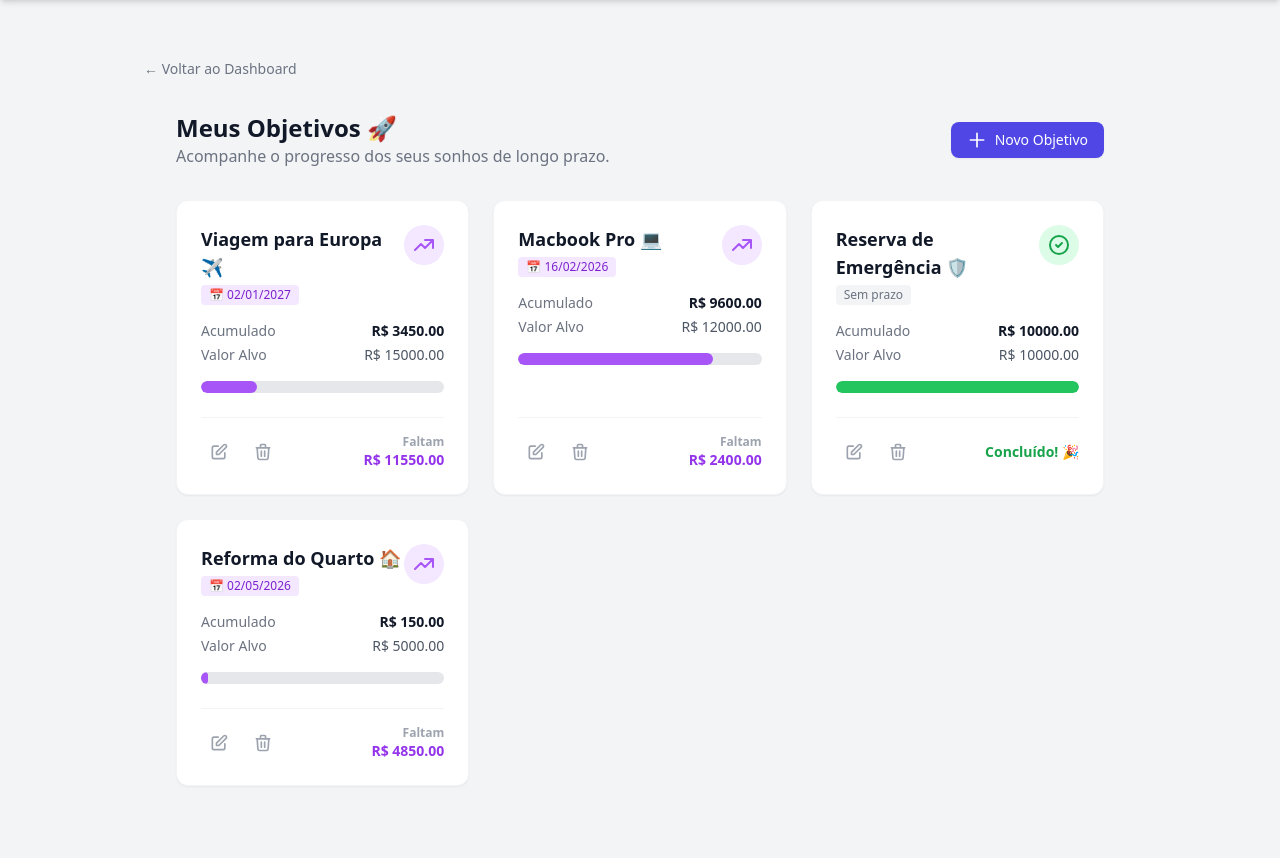
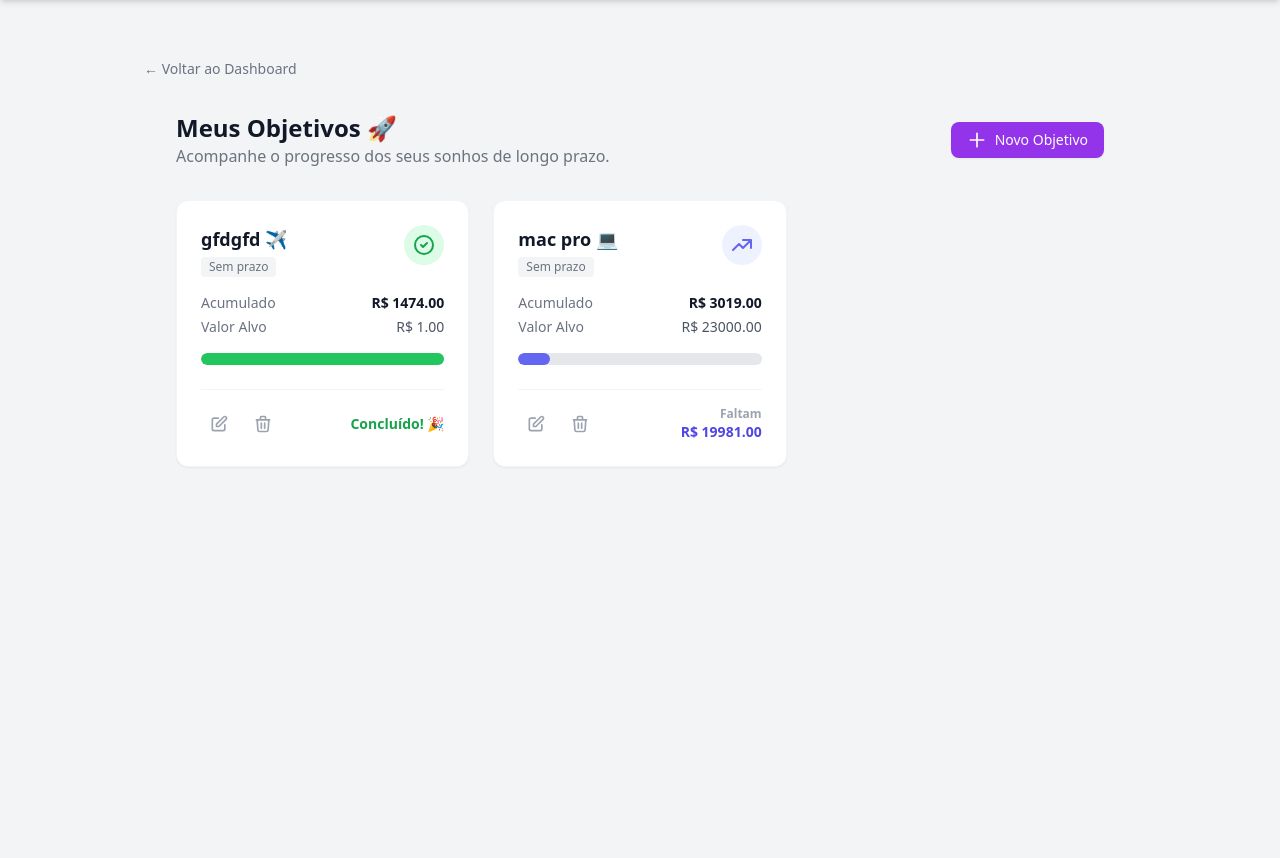
Before and after one commit to ASJoaoVictor/projeto_final_poo_2025.2, a Flask app: page /objectives/ in a window 1280 px wide. Shown: the part 60-918 px from the top of the page. After the commit the page ends 498 px from the top, so only its background shows below. Run offline with Flask 3, Linux system fonts and the light colour scheme; a user stored in the database is signed in; some libraries are stand-ins or nearby versions.

Commit message:
funcionalidade de criar objetivo

```diff
--- a/controllers/objective_controller.py
+++ b/controllers/objective_controller.py
@@ -4,7 +4,7 @@ from models.objective import Objective
 class ObjectiveController():
 
     @staticmethod
-    def create_objective(objective_name, target_amount, user_id, due_date=None):
+    def create_objective(objective_name, target_amount, user_id, icon, wallet_id, due_date=None):
         try:
             target_amount = float(target_amount)
         except:
@@ -16,11 +16,26 @@ class ObjectiveController():
         objective = Objective(
             objective_name= objective_name,
             target_amount= target_amount,
+            due_date= due_date,
             user_id= user_id,
-            due_date= due_date
+            wallet_id= wallet_id,
+            icon = icon
         )
 
         db.session.add(objective)
         db.session.commit()
 
         return objective
+
+    @staticmethod
+    def get_objectives_user(user_id):
+        return Objective.query.filter_by(user_id=user_id, is_active=True).all()
+
+    @staticmethod
+    def delete_objective(objective_id):
+        objective = Objective.query.get(objective_id)
+        if objective:
+            db.session.delete(objective)
+            db.session.commit()
+            return True
+        return False
--- a/models/objective.py
+++ b/models/objective.py
@@ -6,13 +6,16 @@ class Objective(db.Model):
     id = db.Column(db.Integer, primary_key=True)
     objective_name = db.Column(db.String(100), nullable=False)
     target_amount = db.Column(db.Float, nullable=False)
-    current_amount = db.Column(db.Float, default=0.0)
     due_date = db.Column(db.DateTime, nullable=True)
     is_active = db.Column(db.Boolean, default=True)
     icon = db.Column(db.String(10), nullable=True)
 
     # Foreign key
     user_id = db.Column(db.Integer, db.ForeignKey("users.id"), nullable=False)
+    wallet_id = db.Column(db.Integer, db.ForeignKey("wallets.id"), nullable=True)
+
+    user = db.relationship("User", backref="objectives")
+    wallet = db.relationship("Wallet", backref="objectives")
 
     def __repr__(self):
         return f"<Objective {self.objective_name}>"
--- a/routes/objective_routes.py
+++ b/routes/objective_routes.py
@@ -1,6 +1,8 @@
 from flask import Blueprint, render_template, request, flash, redirect, url_for, flash
+from flask_login import login_required, current_user
 from controllers.objective_controller import ObjectiveController
-from flask_login import login_required, current_user
+from controllers.category_controller import CategoryController
+from controllers.wallet_controller import WalletController
 from datetime import datetime, timedelta
 
 objective_bp = Blueprint("objective_bp", __name__, url_prefix="/objectives")
@@ -8,39 +10,79 @@ objective_bp = Blueprint("objective_bp", __name__, url_prefix="/objectives")
 @objective_bp.route("/", methods=["GET"])
 @login_required
 def objective_index_page():
-    objectives_data = [
-        {
-            'id': 1,
-            'objective_name': 'Viagem para Europa ✈️',
-            'target_amount': 15000.00,
-            'current_amount': 3450.00,
-            'due_date': datetime.now() + timedelta(days=365), # Daqui a 1 ano
-            'percentage': 23.0,
-        },
-        {
-            'id': 2,
-            'objective_name': 'Macbook Pro 💻',
-            'target_amount': 12000.00,
-            'current_amount': 9600.00,
-            'due_date': datetime.now() + timedelta(days=45), # Daqui a 45 dias
-            'percentage': 80.0,
-        },
-        {
-            'id': 3,
-            'objective_name': 'Reserva de Emergência 🛡️',
-            'target_amount': 10000.00,
-            'current_amount': 10000.00, # Meta batida!
-            'due_date': None, # Sem prazo definido
-            'percentage': 100.0,
-        },
-        {
-            'id': 4,
-            'objective_name': 'Reforma do Quarto 🏠',
-            'target_amount': 5000.00,
-            'current_amount': 150.00, # Apenas começando
-            'due_date': datetime.now() + timedelta(days=120),
-            'percentage': 3.0,
-        }
-    ]
+    wallets = WalletController.get_wallets_by_user(current_user.id)
+    categories = CategoryController.get_user_categories(current_user.id)
+    objectives = ObjectiveController.get_objectives_user(current_user.id)
 
-    return render_template('objective/index.html', objectives_data=objectives_data)
+    objectives_data = []
+    for objective in objectives:
+        if objective.wallet:
+            current_balance = objective.wallet.current_balance
+        else:
+            current_balance = sum(wallet.current_balance for wallet in wallets)
+
+        if objective.target_amount > 0:
+            percentage = round((current_balance / objective.target_amount) * 100, 2)
+        else:
+            percentage = 0.0
+
+
+        objectives_data.append({
+            'id': objective.id,
+            'objective_name': objective.objective_name,
+            'objective_icon': objective.icon,
+            'target_amount': objective.target_amount,
+            'current_amount': current_balance,
+            'due_date': objective.due_date,
+            'percentage': percentage
+        })
+
+    return render_template('objective/index.html',
+                           objectives_data=objectives_data,
+                           categories=categories,
+                           wallets=wallets)
+
+@objective_bp.route("/create", methods=["POST"])
+@login_required
+def create_objective():
+    objective_name = request.form.get("objective_name")
+    target_amount = request.form.get("target_amount")
+    wallet_id = request.form.get("wallet_id")
+    icon = request.form.get("icon")
+    due_date_str = request.form.get("due_date")
+
+    due_date = None
+    if due_date_str:
+        try:
+            due_date = datetime.strptime(due_date_str, "%Y-%m-%d")
+        except ValueError:
+            flash("Data de vencimento inválida.", "error")
+            return redirect(url_for("objective_bp.objective_index_page"))
+
+    objective = ObjectiveController.create_objective(
+        objective_name=objective_name,
+        target_amount=target_amount,
+        user_id=current_user.id,
+        icon=icon,
+        wallet_id=wallet_id,
+        due_date=due_date
+    )
+
+    if objective:
+        flash("Objetivo criado com sucesso!", "success")
+        return redirect(url_for("objective_bp.objective_index_page"))
+
+    flash("Falha ao criar o objetivo. Verifique os dados fornecidos.", "error")
+    return redirect(url_for("objective_bp.objective_index_page"))
+
+
+@objective_bp.route("/delete/<int:objective_id>", methods=["POST"])
+@login_required
+def delete_objective(objective_id):
+    success = ObjectiveController.delete_objective(objective_id)
+    if success:
+        flash("Objetivo deletado com sucesso!", "success")
+        return redirect(url_for("objective_bp.objective_index_page"))
+
+    flash("Objetivo não encontrado.", "error")
+    return redirect(url_for("objective_bp.objective_index_page"))
--- a/templates/objective/index.html
+++ b/templates/objective/index.html
@@ -15,7 +15,7 @@
             <p class="text-gray-500">Acompanhe o progresso dos seus sonhos de longo prazo.</p>
         </div>
 
-        <button onclick="openCreateObjectiveModal()" class="inline-flex items-center px-4 py-2 bg-indigo-600 hover:bg-indigo-700 text-white text-sm font-medium rounded-lg shadow-sm transition-colors">
+        <button onclick="openCreateObjectiveModal()" class="inline-flex items-center px-4 py-2 bg-purple-600 hover:bg-purple-700 text-white text-sm font-medium rounded-lg shadow-sm transition-colors">
             <svg class="w-5 h-5 mr-2" fill="none" stroke="currentColor" viewBox="0 0 24 24"><path stroke-linecap="round" stroke-linejoin="round" stroke-width="2" d="M12 4v16m8-8H4"></path></svg>
             Novo Objetivo
         </button>
@@ -29,9 +29,9 @@
             <div>
                 <div class="flex justify-between items-start mb-4">
                     <div>
-                        <h3 class="font-bold text-gray-900 text-lg">{{ item.objective_name }}</h3>
+                        <h3 class="font-bold text-gray-900 text-lg">{{ item.objective_name }} {{ item.objective_icon }}</h3>
                         {% if item.due_date %}
-                            <span class="inline-flex items-center px-2 py-0.5 rounded text-xs font-medium bg-purple-100 text-purple-700 mt-1">
+                            <span class="inline-flex items-center px-2 py-0.5 rounded text-xs font-medium bg-indigo-50 text-indigo-700 mt-1">
                                 📅 {{ item.due_date.strftime('%d/%m/%Y') }}
                             </span>
                         {% else %}
@@ -46,7 +46,7 @@
                             <svg class="w-6 h-6" fill="none" stroke="currentColor" viewBox="0 0 24 24"><path stroke-linecap="round" stroke-linejoin="round" stroke-width="2" d="M9 12l2 2 4-4m6 2a9 9 0 11-18 0 9 9 0 0118 0z"></path></svg>
                         </div>
                     {% else %}
-                        <div class="text-purple-500 bg-purple-100 p-2 rounded-full">
+                        <div class="text-indigo-500 bg-indigo-50 p-2 rounded-full">
                             <svg class="w-6 h-6" fill="none" stroke="currentColor" viewBox="0 0 24 24"><path stroke-linecap="round" stroke-linejoin="round" stroke-width="2" d="M13 7h8m0 0v8m0-8l-8 8-4-4-6 6"></path></svg>
                         </div>
                     {% endif %}
@@ -65,7 +65,7 @@
 
                 <div class="relative w-full h-3 bg-gray-200 rounded-full overflow-hidden mb-4">
                     <div class="absolute top-0 left-0 h-full rounded-full transition-all duration-500
-                            {{ 'bg-green-500' if item.percentage >= 100 else 'bg-purple-500' }}"
+                            {{ 'bg-green-500' if item.percentage >= 100 else 'bg-indigo-500' }}"
                          style="width: {{ item.percentage }}%">
                     </div>
                 </div>
@@ -89,7 +89,7 @@
                     </button>
 
                     <button onclick="openConfirmModal(
-                                '#',
+                                '{{ url_for('objective_bp.delete_objective', objective_id=item.id) }}',
                                 'Excluir Objetivo',
                                 'Tem certeza que deseja desistir do objetivo <b>{{ item.objective_name }}</b>? Todo o histórico será apagado.'
                                 )"
@@ -108,7 +108,7 @@
                         <span class="text-green-600 font-bold text-sm">Concluído! 🎉</span>
                     {% else %}
                         <span class="text-gray-400 block">Faltam</span>
-                        <span class="text-purple-600 text-sm">R$ {{ "%.2f"|format(remaining) }}</span>
+                        <span class="text-indigo-600 text-sm">R$ {{ "%.2f"|format(remaining) }}</span>
                     {% endif %}
                 </div>
             </div>
--- a/templates/objective/modal_create.html
+++ b/templates/objective/modal_create.html
@@ -15,7 +15,7 @@
                 </div>
 
                 <div class="p-6">
-                    <form action="#" method="POST" class="flex flex-col gap-5">
+                    <form action="{{ url_for('objective_bp.create_objective') }}" method="POST" class="flex flex-col gap-5">
 
                         <div>
                             <label class="block text-sm font-medium text-gray-700 mb-1">Nome do Objetivo</label>
@@ -28,7 +28,6 @@
                             <div class="relative">
                                 <select name="icon"
                                     class="w-full pl-4 pr-10 py-3 bg-gray-50 border border-gray-200 rounded-xl appearance-none focus:outline-none focus:ring-2 focus:ring-purple-500 transition-all text-gray-700 text-lg cursor-pointer">
-
                                     <option value="✈️" selected>✈️ &nbsp; Viagem / Férias</option>
                                     <option value="💻">💻 &nbsp; Eletrônicos / Trabalho</option>
                                     <option value="🏠">🏠 &nbsp; Casa / Reforma</option>
@@ -38,11 +37,8 @@
                                     <option value="🏥">🏥 &nbsp; Saúde</option>
                                     <option value="✨">✨ &nbsp; Outros</option>
                                 </select>
-
                                 <div class="absolute right-3 top-1/2 -translate-y-1/2 pointer-events-none text-gray-500">
-                                    <svg class="w-5 h-5" fill="none" stroke="currentColor" viewBox="0 0 24 24">
-                                        <path stroke-linecap="round" stroke-linejoin="round" stroke-width="2" d="M19 9l-7 7-7-7"></path>
-                                    </svg>
+                                    <svg class="w-5 h-5" fill="none" stroke="currentColor" viewBox="0 0 24 24"><path stroke-linecap="round" stroke-linejoin="round" stroke-width="2" d="M19 9l-7 7-7-7"></path></svg>
                                 </div>
                             </div>
                         </div>
@@ -58,29 +54,29 @@
                             </div>
                             <div>
                                 <label class="block text-sm font-medium text-gray-700 mb-1">Data Limite</label>
-                                <input type="date" name="target_date" required
+                                <input type="date" name="due_date"
                                     class="w-full px-4 py-2 bg-gray-50 border border-gray-200 rounded-xl focus:outline-none focus:ring-2 focus:ring-purple-500 transition-all text-gray-600">
                             </div>
                         </div>
 
                         <div>
-                            <label class="block text-sm font-medium text-gray-700 mb-1">Categoria</label>
+                            <label class="block text-sm font-medium text-gray-700 mb-1">Carteira / Conta</label>
                             <div class="relative">
-                                <select name="category_id" required
+                                <select name="wallet_id"
                                     class="w-full px-4 py-2 bg-gray-50 border border-gray-200 rounded-xl appearance-none focus:outline-none focus:ring-2 focus:ring-purple-500 transition-all text-gray-700">
-                                    <option value="" disabled selected>Selecione...</option>
-                                    {% if categories %}
-                                        {% for category in categories %}
-                                        <option value="{{ category.id }}">{{ category.name }}</option>
+                                    <option value="" selected>Todas as carteira</option>
+
+                                    {% if wallets %}
+                                        {% for wallet in wallets %}
+                                        <option value="{{ wallet.id }}">{{ wallet.wallet_name }}</option>
                                         {% endfor %}
-                                    {% else %}
-                                        <option value="1">Geral</option>
                                     {% endif %}
                                 </select>
                                 <div class="absolute right-3 top-1/2 -translate-y-1/2 pointer-events-none text-gray-500">
                                     <svg class="w-4 h-4" fill="none" stroke="currentColor" viewBox="0 0 24 24"><path stroke-linecap="round" stroke-linejoin="round" stroke-width="2" d="M19 9l-7 7-7-7"></path></svg>
                                 </div>
                             </div>
+                            <p class="text-xs text-gray-500 mt-1 ml-1">De onde sairá o dinheiro para este objetivo.</p>
                         </div>
 
                         <div>
@@ -107,25 +103,21 @@
 </div>
 
 <script>
+    // A lógica do script permanece exatamente a mesma,
+    // pois ela só controla abrir/fechar o modal visualmente.
     function openCreateObjectiveModal() {
         const modal = document.getElementById('modal-create-objective');
         const backdrop = document.getElementById('backdrop-create-objective');
         const panel = document.getElementById('panel-create-objective');
 
-        // 1. Remove hidden para o navegador renderizar
         modal.classList.remove('hidden');
-
-        // 2. Pequeno delay para permitir a transição CSS acontecer
         setTimeout(() => {
             backdrop.classList.remove('opacity-0');
             panel.classList.remove('opacity-0', 'scale-95');
-
-            // Adiciona classes de visibilidade
             backdrop.classList.add('opacity-100');
             panel.classList.add('opacity-100', 'scale-100');
         }, 10);
-
-        document.body.style.overflow = 'hidden'; // Trava rolagem do fundo
+        document.body.style.overflow = 'hidden';
     }
 
     function closeCreateObjectiveModal() {
@@ -133,21 +125,17 @@
         const backdrop = document.getElementById('backdrop-create-objective');
         const panel = document.getElementById('panel-create-objective');
 
-        // 1. Inicia animação de saída
         backdrop.classList.remove('opacity-100');
         panel.classList.remove('opacity-100', 'scale-100');
-
         backdrop.classList.add('opacity-0');
         panel.classList.add('opacity-0', 'scale-95');
 
-        // 2. Espera a animação terminar (300ms) antes de esconder
         setTimeout(() => {
             modal.classList.add('hidden');
-            document.body.style.overflow = 'auto'; // Destrava rolagem
+            document.body.style.overflow = 'auto';
         }, 300);
     }
 
-    // Fechar com ESC (Opcional, mas recomendado para acessibilidade)
     document.addEventListener('keydown', function(evt) {
         const modal = document.getElementById('modal-create-objective');
         if (evt.key === "Escape" && !modal.classList.contains('hidden')) {
--- a/templates/objective/modal_edit.html
+++ b/templates/objective/modal_edit.html
@@ -102,16 +102,14 @@
 <script>
     function openEditObjectiveModal(actionUrl, id, name, target_amount, date, icon, categoryId, description) {
         // 1. Preenche os campos do formulário
-        document.getElementById('edit_id').value = data.id;
-        document.getElementById('edit_name').value = data.name;
-        document.getElementById('edit_amount').value = data.amount;
-        document.getElementById('edit_date').value = data.date;
-        document.getElementById('edit_icon').value = data.icon; // Seleciona o emoji correto
-        document.getElementById('edit_category').value = data.category_id;
-        document.getElementById('edit_description').value = data.description;
-
-        // Opcional: Se sua rota muda baseada no ID (ex: /objetivos/1/editar), atualize o action aqui:
-        // document.getElementById('form-edit-objective').action = `/objetivos/${data.id}/editar`;
+        document.getElementById('edit_id').value = id;
+        document.getElementById('edit_name').value = name;
+        document.getElementById('edit_amount').value = target_amount;
+        document.getElementById('edit_date').value = date;
+        document.getElementById('edit_icon').value = icon; // Seleciona o emoji correto
+        document.getElementById('edit_category').value = categoryId;
+        document.getElementById('edit_description').value = description == 'undefined' ? '' : description;
+        document.getElementById('form-edit-objective').action = actionUrl;
 
         // 2. Abre o modal (Animação igual ao criar)
         const modal = document.getElementById('modal-edit-objective');
```
Also changed, not shown: instance/finance.db.
